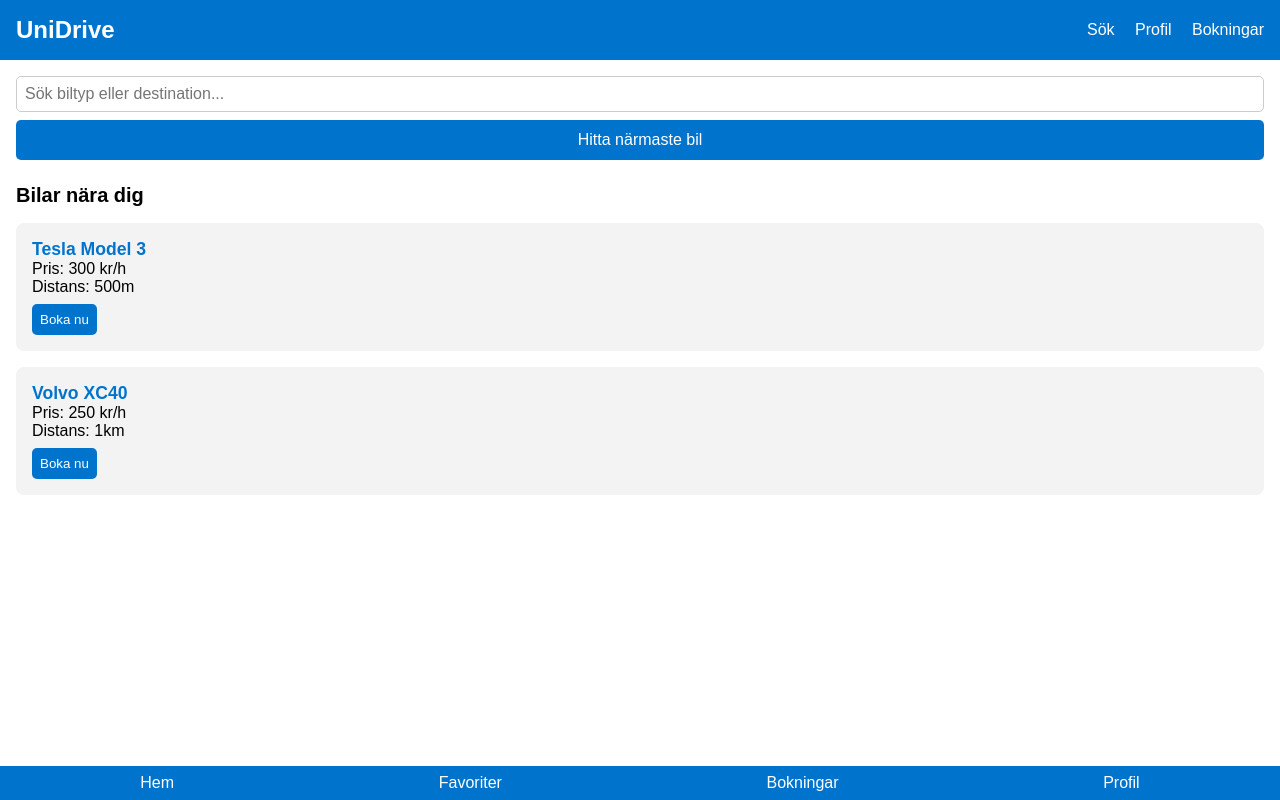
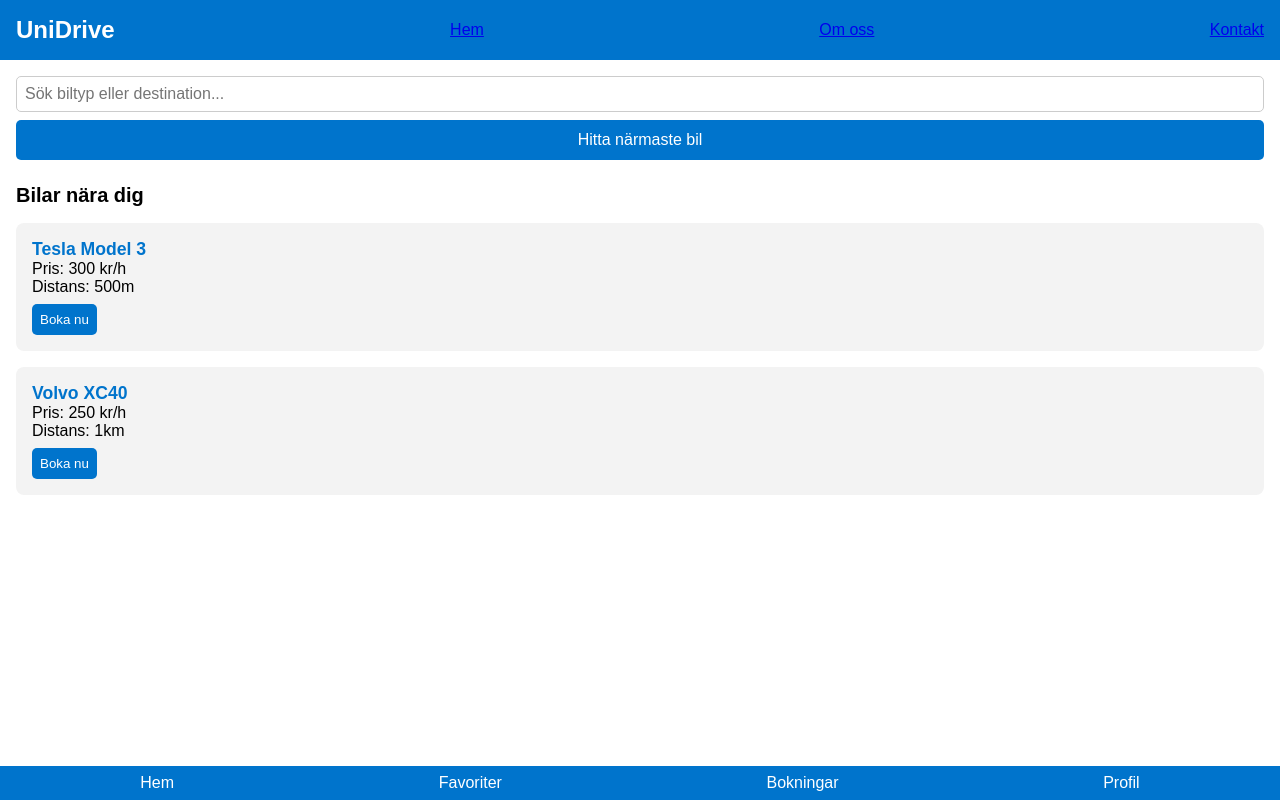
Before and after one commit to BeeBee4243/BeeBee.github.io, a plain HTML site: page index.html in a window 1280 px wide. Drawn offline with Linux system fonts and the light colour scheme.

Commit message:
Update index.html

```diff
--- a/index.html
+++ b/index.html
@@ -10,10 +10,9 @@
   <!-- Header -->
   <header class="header">
     <h1>UniDrive</h1>
-    <nav class="top-nav">
-      <a href="#search">Sök</a>
-      <a href="#profile">Profil</a>
-      <a href="#bookings">Bokningar</a>
+      <a href="index.html">Hem</a>
+      <a href="about.html">Om oss</a>
+      <a href="contact.html">Kontakt</a>
     </nav>
   </header>
 
```
